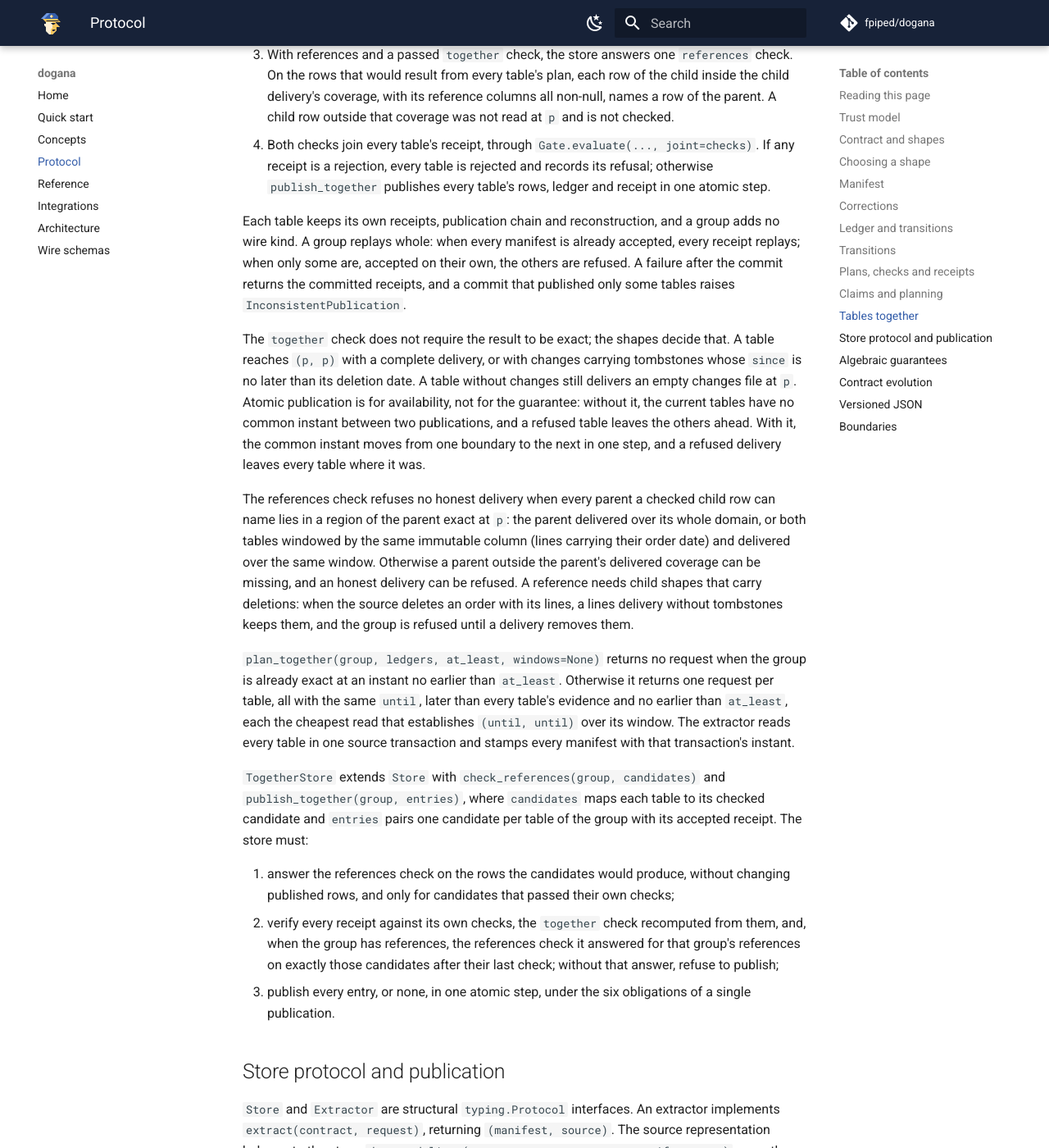
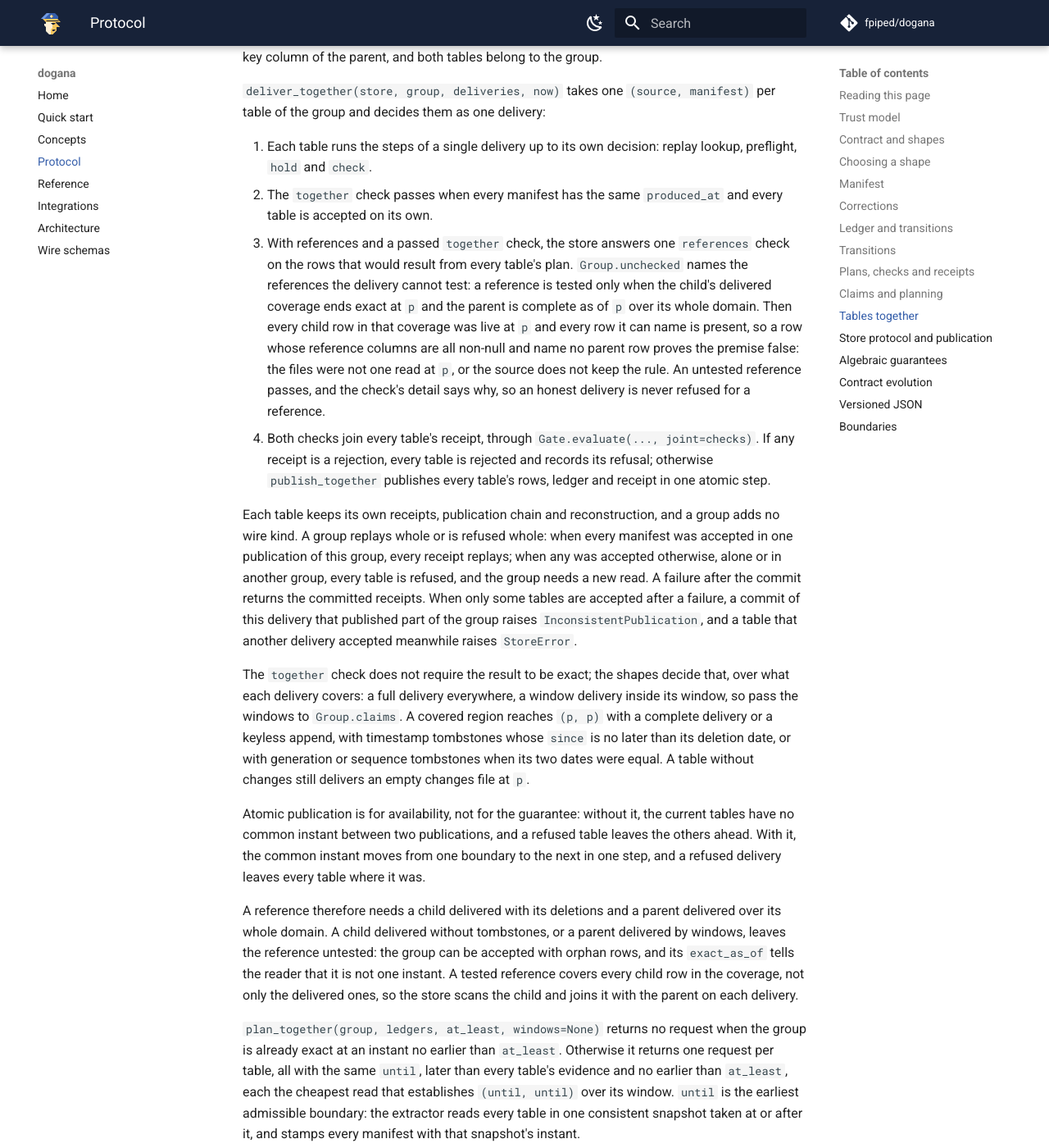
Before and after one commit to fpiped/dogana, an MkDocs documentation site: the page built from docs/protocol.md, in a window 1280 px wide and 1400 px high, scrolled down 11078 px. Shown: the whole window at 82% size. Built offline with MkDocs 1.6.1 and Material for MkDocs 9.7.7, drawn with Linux system fonts in a browser that asks for light colours; comment, search, counter and statistics services are not loaded; some of the changed text lies outside the part shown.

Commit message:
A reference is checked only where an orphan proves the shared instant false, and a group replays whole or is refused whole. Group.unchecked tests a reference only when the child ends exact where it was delivered and the parent is complete over the whole table; an untested reference passes and says why, so an honest delivery is never refused, and an orphan's detail names up to three referenced values. A group replays only what one publication of this group accepted, a table another delivery accepted meanwhile is a StoreError rather than an InconsistentPublication, a group refuses two names that differ only in letter case, the tier needs both methods, and deliver and deliver_together share one recovery. TogetherConformance now tests the port directly: receipts without the store's own references answer, an answer made stale by a new check, and a table published alone between the check and the publication. The docs say what the guarantee needs: one consistent snapshot of the source (a READ COMMITTED transaction is not one, nor are separate jobs stamped with one date), equal table dates are not one instant, the minima certify no query over several tables, each table belongs to one group, and dbt readers get a test for a common instant.

```diff
--- a/docs/concepts.md
+++ b/docs/concepts.md
@@ -217,26 +217,35 @@ proven on its own and the two can still disagree:
 
 Both deliveries are correct: `orders` is complete as of 10:00, `order_lines` as of 10:05. A report
 joining lines to orders finds a line whose order is missing. `Claims.combine` gives 10:00 for both
-dates, and that is true: neither table misses a row the source had at 10:00. But "complete as of"
-promises nothing missing, not nothing extra, and order 42's line is extra: it came from the 10:05
-read.
+dates, but that is an evidence date, not a picture of the source at 10:00: the 10:05 read holds rows
+created after 10:00, like order 42's line, and misses rows deleted after 10:00.
 
-A table whose two dates are equal promises both: nothing missing and nothing extra, so it is the
-source at that instant. Two tables each exact at the same instant are the source at that instant
-together, and any query over them, a join, a `NOT EXISTS`, a total, answers as the source would
-have. `Claims.exact_as_of` names that instant, or nothing. In the example the two tables are exact
-at 10:00 and 10:05, so there is no common instant, and a reader knows not to trust the join.
+A piece whose two dates are equal is the source at that instant: nothing missing, nothing extra. A
+set of tables is the source at one instant when every piece of every table has both dates at that
+same instant. Equal table dates are not enough, because a table's dates are the earliest of its
+pieces: the window table above has both dates on Sunday while three of its days are proven on
+Tuesday. Then any query over the tables, a join, a `NOT EXISTS`, a total, answers as the source would
+have. `Claims.exact_as_of` checks every piece and names that instant, or nothing. In the example the
+two tables are exact at 10:00 and 10:05, so there is no common instant, and a reader knows not to
+trust the join.
 
-To have one, read both tables in one source transaction, so every file carries the same read
-boundary, and deliver them together. A `Group` names the tables and the references between them;
-`deliver_together` decides the files as one delivery: if one file fails a check, no table changes,
-and if all pass, every table is published in one step, so a reader never sees new lines with old
-orders. A reference adds one check: every delivered line must name an order that exists once both
-files are published. A line naming a missing order proves the two files were not read at one
-instant, or that the source does not keep the rule, and the whole delivery is refused. `plan_together`
-names one read per table at one shared boundary. Tables from different systems rarely share an
-instant: no transaction spans both, and then the earliest dates and the reference check are what
-remains.
+To have one, read every table from one consistent snapshot of the source, so every file carries
+that snapshot's instant. One transaction is not always one snapshot: at the default isolation level
+of most databases each statement sees the data as of its own start. The
+[protocol](protocol.md#tables-together) lists the settings that give one snapshot. Then deliver the
+files together. A `Group` names the tables and the references between them, and `deliver_together`
+decides the files as one delivery: if one file fails a check, no table changes, and if all pass,
+every table is published in one step, so a reader never sees new lines with old orders.
+`plan_together` names one read per table at one shared boundary.
+
+A reference adds one check, run only when a failure would prove something: when the lines file makes
+the part of the table it covers exact, with its deletions, and the orders are complete over the whole
+table. Then every line in that part must name an order present once both files are published. A line
+naming a missing order proves the two files were not one snapshot, or that the source does not keep
+the rule, and the whole delivery is refused. Otherwise the reference is not checked, and the receipt
+says why. Tables without one shared snapshot, from different systems or exported by separate jobs,
+are delivered separately with `deliver`: only the earliest dates remain, and no reference is checked.
+Stamping them with one read time would fabricate the instant.
 
 ## What it is not
 
--- a/docs/protocol.md
+++ b/docs/protocol.md
@@ -293,9 +293,10 @@ remains visible even when recent patches hide old deletion knowledge.
 
 `Claims.combine` takes those minima across tables. These are lower bounds on input evidence dates,
 not completeness or deletion statements about one common snapshot or a joined result. Regions at
-different dates may form a table exact at no instant. Common-time evidence, `exact_as_of` in
-[Tables together](#tables-together), is needed to propagate row guarantees through queries; with
-only the minima, monotone queries such as filters, joins and unions keep lower bounds. Negation (`NOT EXISTS`,
+different dates may form a table exact at no instant. Without a common instant the minima give no
+row guarantee for any query over several tables or regions, monotone ones included: a later read can
+miss a row deleted after an earlier one and carry a later version of a row. That instant is
+`exact_as_of`, in [Tables together](#tables-together). Negation (`NOT EXISTS`,
 anti-joins, difference) swaps the completeness and deletion requirements for the negated input. With
 exact items and complete-but-patched movements at the same boundary, "items with no movement" is
 valid but possibly incomplete: a retained deleted movement hides an item. Exact aggregates need
@@ -318,24 +319,35 @@ becomes the manifest boundary only when extraction proves it. Push and pull use
 ## Tables together
 
 `Claims.exact_as_of` is the instant `p` at which every region of the claims has the dates `(p, p)`,
-or `None` when there is none. On one table's claims it states that the table equals the source at
-`p`; on claims combined across tables, that every one of them does. Freshness does not affect it;
-`state` still reports an expired region.
+or `None` when there is none. Table dates are minima, so equal table dates do not imply it: a window
+proven later than the rest of its table gives equal minima and no exact instant. On one table's
+claims `exact_as_of` states that the table equals the source at `p`; on claims combined across
+tables, that every one of them does. Freshness does not affect it; `state` still reports an expired
+region.
 
 If every region a query reads, in every table it reads, equals the source at the same instant `p`,
 the query answers as the source would have at `p`: filters, joins, unions, negation and exact
 aggregates alike, and every rule the source keeps between its tables, such as each line naming an
-order, holds between the published tables. The query cannot tell its inputs from the source at `p`.
-The premise is each table's own: each `produced_at` is a consistent read at that instant (see the
-trust model), and dogana cannot verify that two files came from one source transaction. No common
-store transaction is needed for this guarantee: two tables each read with its ledger under one
-publication identity (obligation 6), each exact at `p`, are consistent however they were published.
+order, holds between the published tables. The premise, which dogana cannot verify, is that every
+file comes from one consistent read of the source at `p`, stamped with that read's instant. One read
+means one snapshot covering every table. A transaction at READ COMMITTED, the default of Postgres,
+Oracle and SQL Server, takes a new snapshot for each statement and is not one read. Use REPEATABLE
+READ, SERIALIZABLE or one exported snapshot shared by parallel workers in Postgres, `START
+TRANSACTION WITH CONSISTENT SNAPSHOT` in MySQL, a read-only transaction or queries `AS OF` one SCN in
+Oracle, SNAPSHOT isolation in SQL Server. Separate export jobs are not one read, and stamping them
+with one `produced_at`, for example through one date in their filenames, fabricates the instant.
+No common store transaction is needed for the guarantee: two tables each read with its ledger under
+one publication identity (obligation 6), each exact at `p`, are consistent however they were
+published.
 
-`Group(contracts, references=())` names tables read together, each once. `Group.claims(ledgers,
-now, windows=None)` combines their claims, each clipped to an optional window; its `exact_as_of` is
-the group's common instant. `Reference(table, columns, parent)` states that every live row of
-`table` whose `columns` are all non-null names, in that order, the key of a row of `parent`; it has
-one column per key column of the parent, and both tables belong to the group.
+`Group(contracts, references=())` names tables read together, each once whatever the letter case,
+since many stores resolve table names regardless of case. Give each table one group: a parent with
+several children forms one group holding all of them, because a table accepted in one group does not
+replay in another. `Group.claims(ledgers, now, windows=None)` combines the tables' claims, each
+clipped to an optional window; its `exact_as_of` is the group's common instant. `Reference(table,
+columns, parent)` states that every live row of `table` whose `columns` are all non-null names, in
+that order, the key of a row of `parent`; it has one column per key column of the parent, and both
+tables belong to the group.
 
 `deliver_together(store, group, deliveries, now)` takes one `(source, manifest)` per table of the
 group and decides them as one delivery:
@@ -344,47 +356,58 @@ group and decides them as one delivery:
    `hold` and `check`.
 2. The `together` check passes when every manifest has the same `produced_at` and every table is
    accepted on its own.
-3. With references and a passed `together` check, the store answers one `references` check. On the
-   rows that would result from every table's plan, each row of the child inside the child
-   delivery's coverage, with its reference columns all non-null, names a row of the parent. A child
-   row outside that coverage was not read at `p` and is not checked.
+3. With references and a passed `together` check, the store answers one `references` check on the
+   rows that would result from every table's plan. `Group.unchecked` names the references the
+   delivery cannot test: a reference is tested only when the child's delivered coverage ends exact
+   at `p` and the parent is complete as of `p` over its whole domain. Then every child row in that
+   coverage was live at `p` and every row it can name is present, so a row whose reference columns
+   are all non-null and name no parent row proves the premise false: the files were not one read at
+   `p`, or the source does not keep the rule. An untested reference passes, and the check's detail
+   says why, so an honest delivery is never refused for a reference.
 4. Both checks join every table's receipt, through `Gate.evaluate(..., joint=checks)`. If any
    receipt is a rejection, every table is rejected and records its refusal; otherwise
    `publish_together` publishes every table's rows, ledger and receipt in one atomic step.
 
 Each table keeps its own receipts, publication chain and reconstruction, and a group adds no wire
-kind. A group replays whole: when every manifest is already accepted, every receipt replays; when
-only some are, accepted on their own, the others are refused. A failure after the commit returns the
-committed receipts, and a commit that published only some tables raises `InconsistentPublication`.
+kind. A group replays whole or is refused whole: when every manifest was accepted in one publication
+of this group, every receipt replays; when any was accepted otherwise, alone or in another group,
+every table is refused, and the group needs a new read. A failure after the commit returns the
+committed receipts. When only some tables are accepted after a failure, a commit of this delivery
+that published part of the group raises `InconsistentPublication`, and a table that another delivery
+accepted meanwhile raises `StoreError`.
 
-The `together` check does not require the result to be exact; the shapes decide that. A table
-reaches `(p, p)` with a complete delivery, or with changes carrying tombstones whose `since` is no
-later than its deletion date. A table without changes still delivers an empty changes file at `p`.
+The `together` check does not require the result to be exact; the shapes decide that, over what
+each delivery covers: a full delivery everywhere, a window delivery inside its window, so pass the
+windows to `Group.claims`. A covered region reaches `(p, p)` with a complete delivery or a keyless
+append, with timestamp tombstones whose `since` is no later than its deletion date, or with
+generation or sequence tombstones when its two dates were equal. A table without changes still
+delivers an empty changes file at `p`.
+
 Atomic publication is for availability, not for the guarantee: without it, the current tables have
 no common instant between two publications, and a refused table leaves the others ahead. With it,
 the common instant moves from one boundary to the next in one step, and a refused delivery leaves
 every table where it was.
 
-The references check refuses no honest delivery when every parent a checked child row can name lies
-in a region of the parent exact at `p`: the parent delivered over its whole domain, or both tables
-windowed by the same immutable column (lines carrying their order date) and delivered over the same
-window. Otherwise a parent outside the parent's delivered coverage can be missing, and an honest
-delivery can be refused. A reference needs child shapes that carry deletions: when the source
-deletes an order with its lines, a lines delivery without tombstones keeps them, and the group is
-refused until a delivery removes them.
+A reference therefore needs a child delivered with its deletions and a parent delivered over its
+whole domain. A child delivered without tombstones, or a parent delivered by windows, leaves the
+reference untested: the group can be accepted with orphan rows, and its `exact_as_of` tells the
+reader that it is not one instant. A tested reference covers every child row in the coverage, not
+only the delivered ones, so the store scans the child and joins it with the parent on each delivery.
 
 `plan_together(group, ledgers, at_least, windows=None)` returns no request when the group is already
 exact at an instant no earlier than `at_least`. Otherwise it returns one request per table, all with
 the same `until`, later than every table's evidence and no earlier than `at_least`, each the
-cheapest read that establishes `(until, until)` over its window. The extractor reads every table in
-one source transaction and stamps every manifest with that transaction's instant.
+cheapest read that establishes `(until, until)` over its window. `until` is the earliest admissible
+boundary: the extractor reads every table in one consistent snapshot taken at or after it, and
+stamps every manifest with that snapshot's instant.
 
 `TogetherStore` extends `Store` with `check_references(group, candidates)` and
 `publish_together(group, entries)`, where `candidates` maps each table to its checked candidate and
 `entries` pairs one candidate per table of the group with its accepted receipt. The store must:
 
 1. answer the references check on the rows the candidates would produce, without changing published
-   rows, and only for candidates that passed their own checks;
+   rows, only for candidates that passed their own checks, and only for the references
+   `Group.unchecked` leaves to test;
 2. verify every receipt against its own checks, the `together` check recomputed from them, and,
    when the group has references, the references check it answered for that group's references on
    exactly those candidates after their last check; without that answer, refuse to publish;
```
Also changed, not shown: CHANGELOG.md (+6 -3 lines), README.md (+3 -2 lines), docs/integrations.md (+18 -0 lines), docs/quickstart.md (+6 -6 lines), docs/reference.md (+12 -5 lines), 10 other files.
